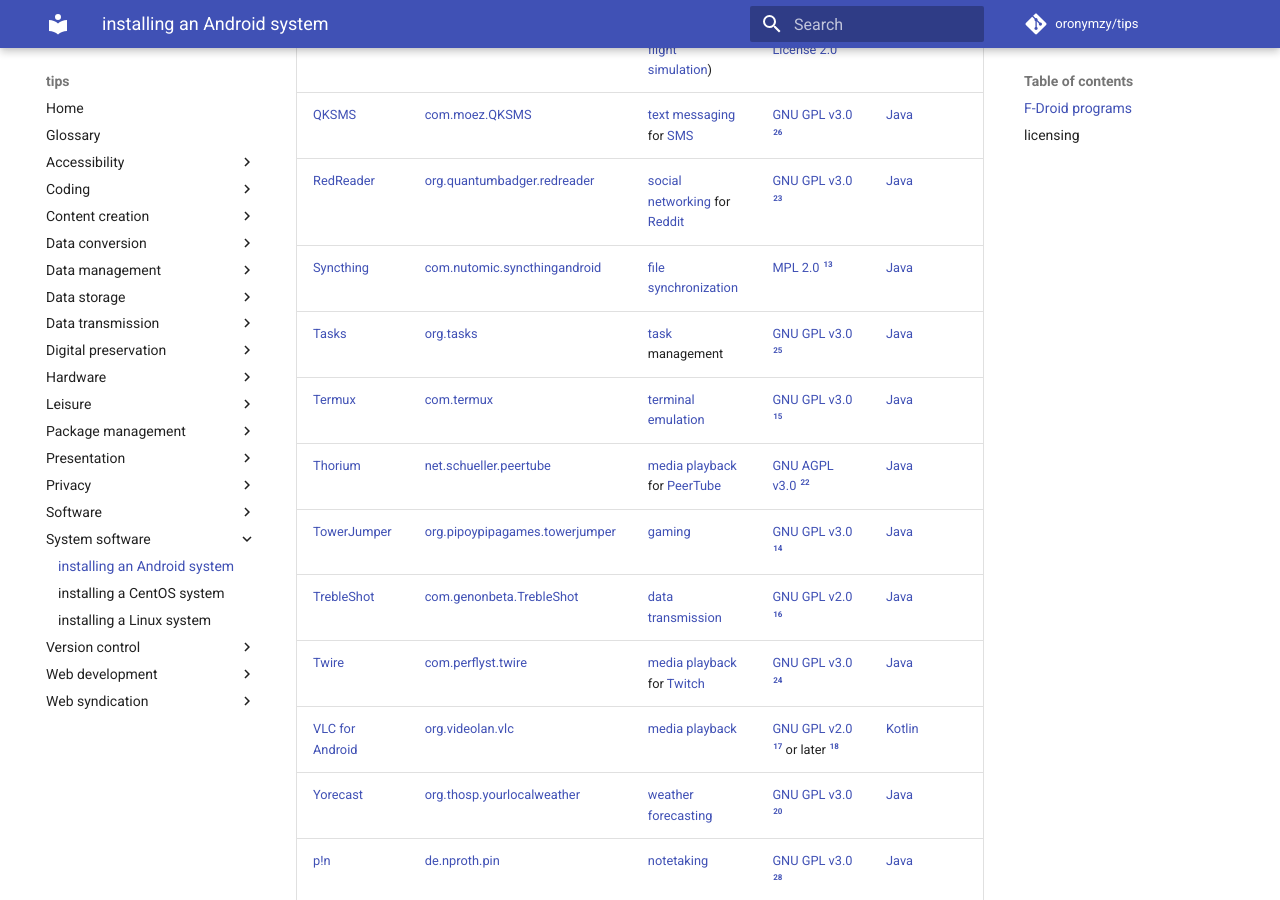
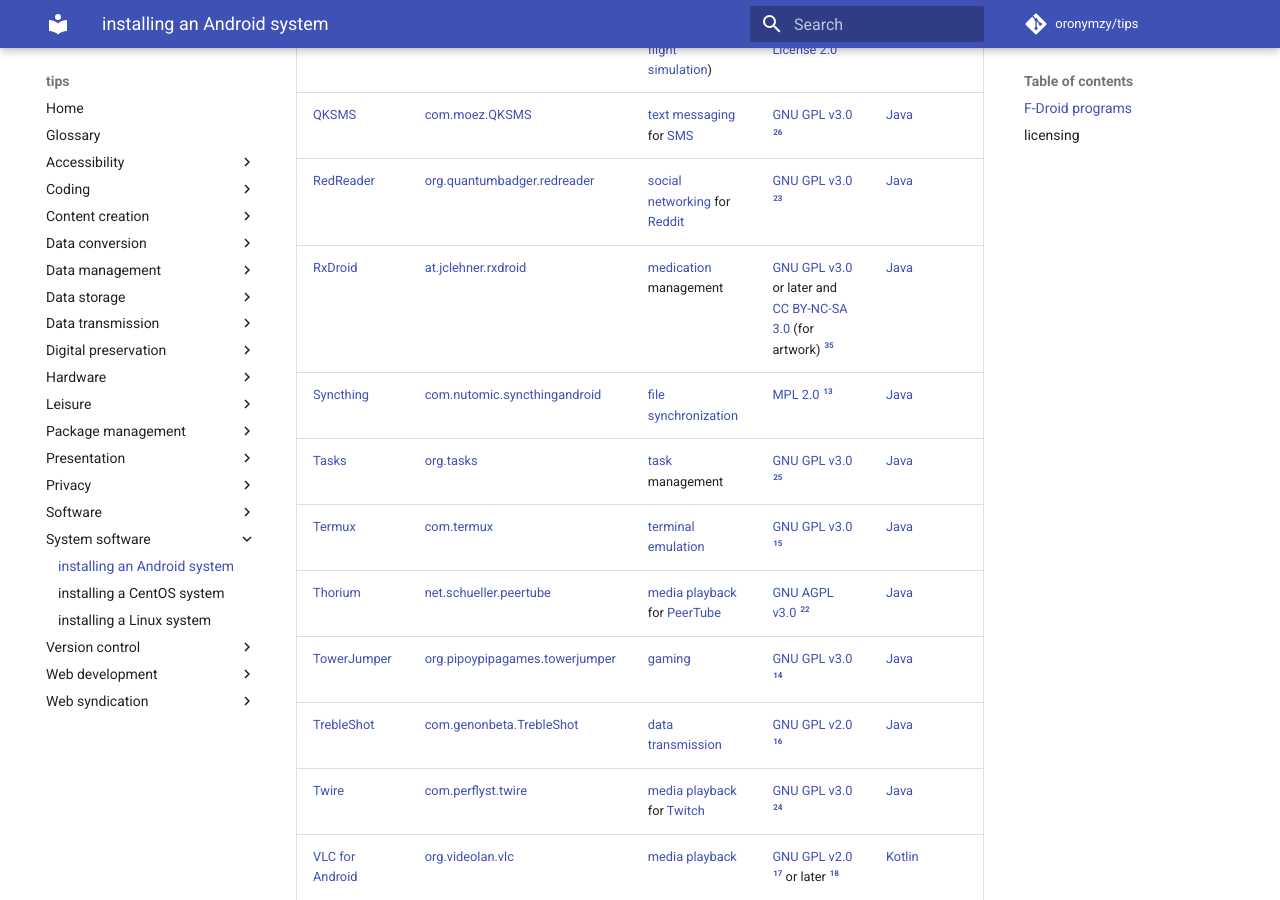
Before and after one commit to oronymzy/tips, an MkDocs documentation site: the page built from docs/insAdrs.md, in a window 1280 px wide and 900 px high, scrolled down 1748 px. Built offline with MkDocs 1.6.1 and Material for MkDocs 9.7.7, drawn with Linux system fonts in a browser that asks for light colours; comment, search, counter and statistics services are not loaded; some of the changed text lies outside the part shown.

Commit message:
Add 'RxDroid' table row, with hyperlinks and footnote

```diff
--- a/docs/insAdrs.md
+++ b/docs/insAdrs.md
@@ -26,6 +26,7 @@
 | [PaperCraft]         | [pro.rudloff.papercraft]          | [gaming] ([space flight simulation]) | [Apache License 2.0] [^insAdrs12]                 | [Java]
 | [QKSMS]              | [com.moez.QKSMS]                  | [text messaging] for [SMS]           | [GNU GPL v3.0] [^insAdrs26]                       | [Java]
 | [RedReader]          | [org.quantumbadger.redreader]     | [social networking] for [Reddit]     | [GNU GPL v3.0] [^insAdrs23]                       | [Java]
+| [RxDroid]            | [at.jclehner.rxdroid]             | [medication] management              | [GNU GPL v3.0] or later and [CC BY-NC-SA 3.0] (for artwork) [^insAdrs35] | [Java]
 | [Syncthing]          | [com.nutomic.syncthingandroid]    | [file synchronization]               | [MPL 2.0] [^insAdrs13]                            | [Java]
 | [Tasks]              | [org.tasks]                       | [task] management                    | [GNU GPL v3.0] [^insAdrs25]                       | [Java]
 | [Termux]             | [com.termux]                      | [terminal emulation]                 | [GNU GPL v3.0] [^insAdrs15]                       | [Java]
@@ -48,6 +49,7 @@
 [Barcode Scanner]: https://github.com/zxing/zxing
 [BitTorrent]: https://en.wikipedia.org/wiki/BitTorrent
 [CC BY-NC-ND 4.0]: https://creativecommons.org/licenses/by-nc-nd/4.0/
+[CC BY-NC-SA 3.0]: https://creativecommons.org/licenses/by-nc-sa/3.0/
 [DroidFish]: https://github.com/peterosterlund2/droidfish
 [Editor]: https://github.com/billthefarmer/editor
 [F-Droid]: https://f-droid.org/
@@ -76,6 +78,7 @@
 [RSS]: https://en.wikipedia.org/wiki/RSS
 [RedReader]: https://github.com/QuantumBadger/RedReader
 [Reddit]: https://www.reddit.com/
+[RxDroid]: https://github.com/jclehner/rxdroid
 [SMS]: https://en.wikipedia.org/wiki/SMS
 [Syncthing]: https://syncthing.net/
 [Tasks]: https://tasks.org/
@@ -87,6 +90,7 @@
 [Twitch]: https://www.twitch.tv/
 [VLC for Android]: https://code.videolan.org/videolan/vlc-android
 [Yorecast]: https://github.com/thuryn/your-local-weather
+[at.jclehner.rxdroid]: https://f-droid.org/en/packages/at.jclehner.rxdroid/
 [audio recording]: https://en.wikipedia.org/wiki/Digital_recording
 [barcode reading]: https://en.wikipedia.org/wiki/Barcode_reader
 [ch.logixisland.anuto]: https://f-droid.org/en/packages/ch.logixisland.anuto/
@@ -118,6 +122,7 @@
 [itkach.aard2]: https://f-droid.org/en/packages/itkach.aard2/
 [joshuatee.wx]: https://f-droid.org/en/packages/joshuatee.wx/
 [media playback]: https://en.wikipedia.org/wiki/Media_player_(software)
+[medication]: https://en.wikipedia.org/wiki/Medication
 [net.osmand.plus]: https://f-droid.org/en/packages/net.osmand.plus/
 [net.schueller.peertube]: https://f-droid.org/en/packages/net.schueller.peertube/
 [net.sourceforge.opencamera]: https://f-droid.org/en/packages/net.sourceforge.opencamera/
```
Also changed, not shown: other parts of docs/insAdrs.md (+1 -0 lines).
